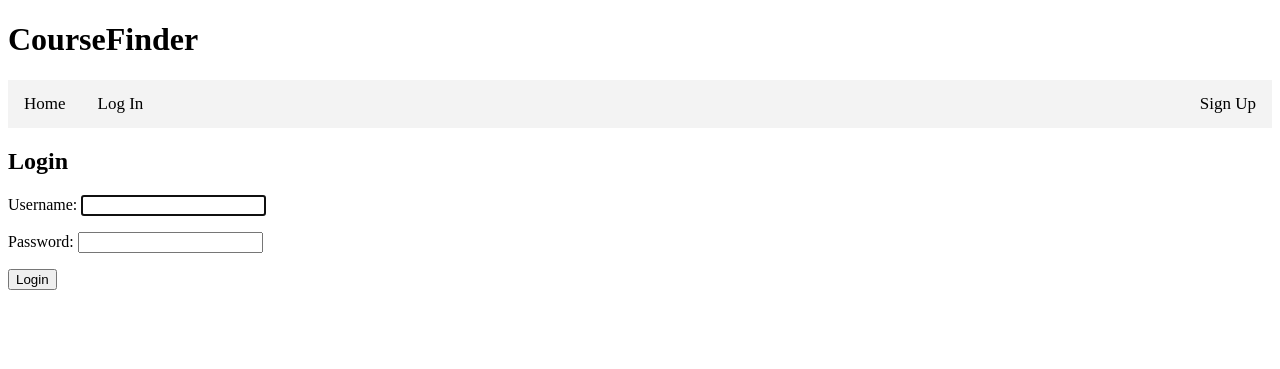
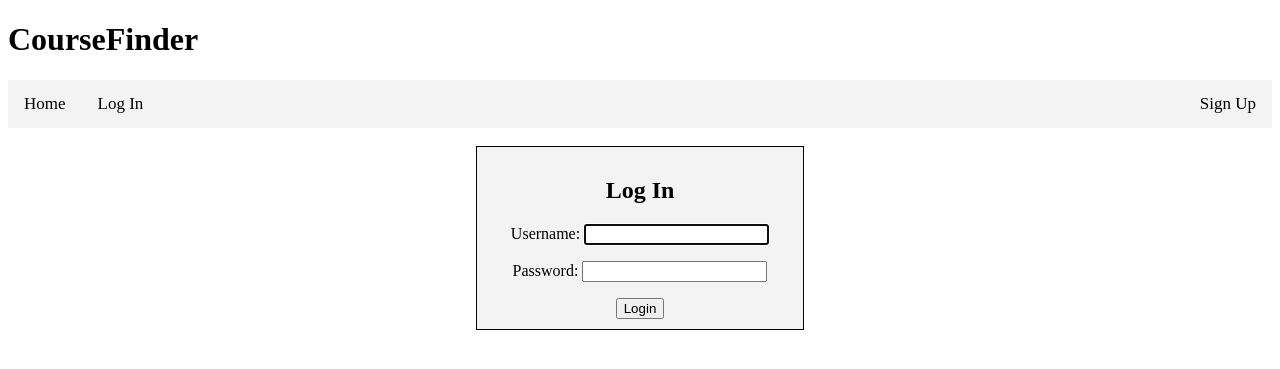
Before and after one commit to avandolder/311-project, a Django app: page /login/ in a window 1280 px wide. Shown: the top 369 px of the page. Run offline with Django 3.2, Linux system fonts and the light colour scheme.

Commit message:
Added login box

```diff
--- a/finder/templates/finder/base.html
+++ b/finder/templates/finder/base.html
@@ -24,6 +24,13 @@
 		background-color: #4CAF50;
 		color: white;
 	}
+	.loginMenu {
+	    background-color: #f3f3f3;
+		border: 1px solid black;
+		padding: 10px;
+		margin-left: 37%;
+		margin-right: 37%;
+	}
 	</style>
   </head>
   <body>
--- a/finder/templates/finder/login.html
+++ b/finder/templates/finder/login.html
@@ -3,13 +3,18 @@
 {% block title %}Login{% endblock %}
 
 {% block content %}
-  <h2>Login</h2>
   {% if not user.is_authenticated %}
+	<br>
+	  <div class="loginMenu">
+	  <center>
+	  <h2>Log In</h2>
 	  <form method="post">
     	{% csrf_token %}
    	 {{ form.as_p }}
    	 <button type="submit">Login</button>
   	</form>
+	</center>
+	</div>
   {% else %}
   	<p>You are already logged in!</p>
   {% endif %}
```
